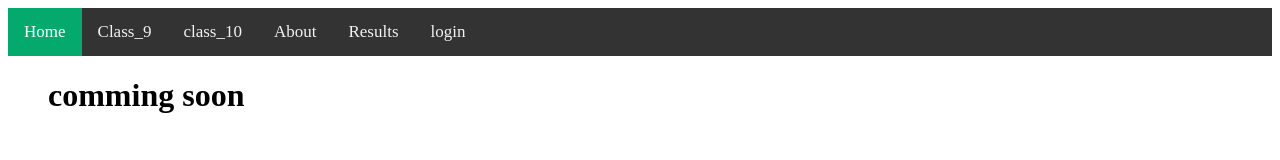
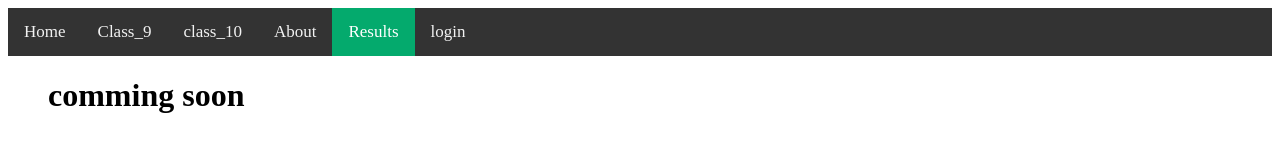
Before and after one commit to conceptclasses/conceptclasses, a plain HTML site: page Results.html in a window 1280 px wide. Drawn offline with Linux system fonts and the light colour scheme.

Commit message:
Update Results.html

```diff
--- a/Results.html
+++ b/Results.html
@@ -34,11 +34,11 @@
     <meta name="viewport" content="width=device-width, initial-scale=1.0">
     <title>conceptclasses</title>
     <div class="topnav">
-      <a class="active" href="index.html">Home</a>
+      <a  href="index.html">Home</a>
       <a href="class_9.html">Class_9</a>
       <a href="class_10.html">class_10</a>
       <a href="About.html">About</a>
-      <a href="Results.html">Results</a>
+      <a class="active" href="Results.html">Results</a>
       <a href="Login.html">login</a>
       </div>
 </head>
```
